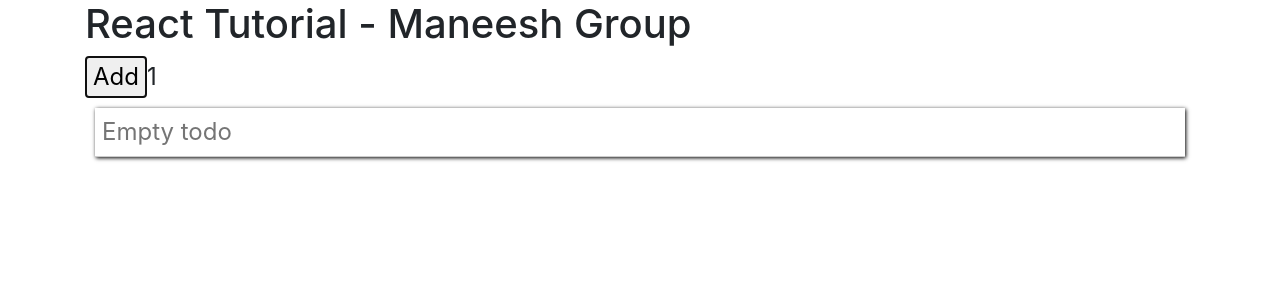
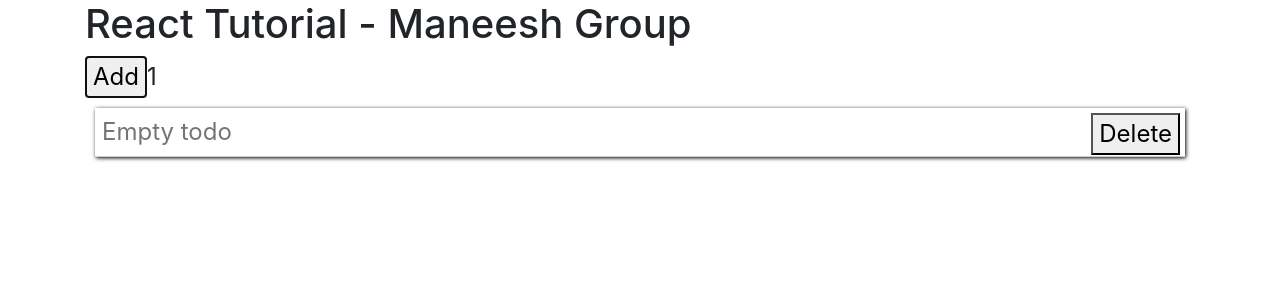
Before and after one commit to willcrichton/maneesh-group-react-tutorial, a React (Create React App) app: page / in a window 1280 px wide. Both pictures are taken after a click on the button "Add". Shown: the top 300 px of the page. Built offline with nearby package versions, Linux system fonts and the light colour scheme.

Commit message:
Final react version

```diff
--- a/src/todo.jsx
+++ b/src/todo.jsx
@@ -6,13 +6,27 @@ import {observer} from 'mobx-react';
 let todos = observable([]);
 
 let TodoInput = observer((props) => {
+  function on_change(e) {
+    props.todo.text = e.target.value;
+  }
+
   return <input type="text" placeholder="Empty todo"
-                defaultValue={props.todo.text} />
+                defaultValue={props.todo.text}
+                onChange={on_change} />
 });
+
+let TodoDelete = (props) => {
+  function on_click() {
+    todos.splice(props.i, 1);
+  }
+
+  return <button className="todo-delete" onClick={on_click}>Delete</button>
+};
 
 let Todo = observer((props) => {
   return <div className="todo">
     <TodoInput todo={props.todo} />
+    <TodoDelete i={props.i} />
   </div>
 });
 
```
